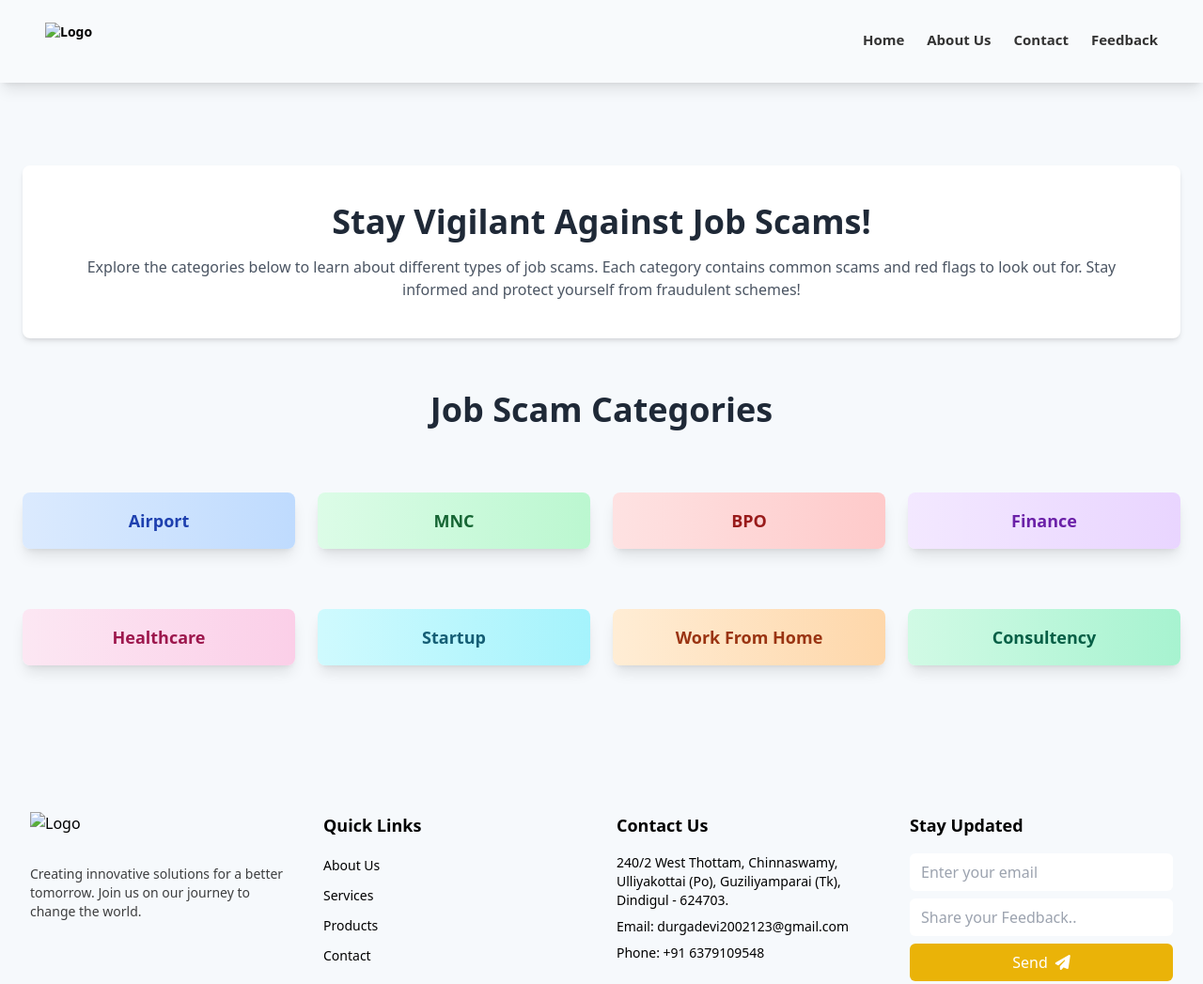
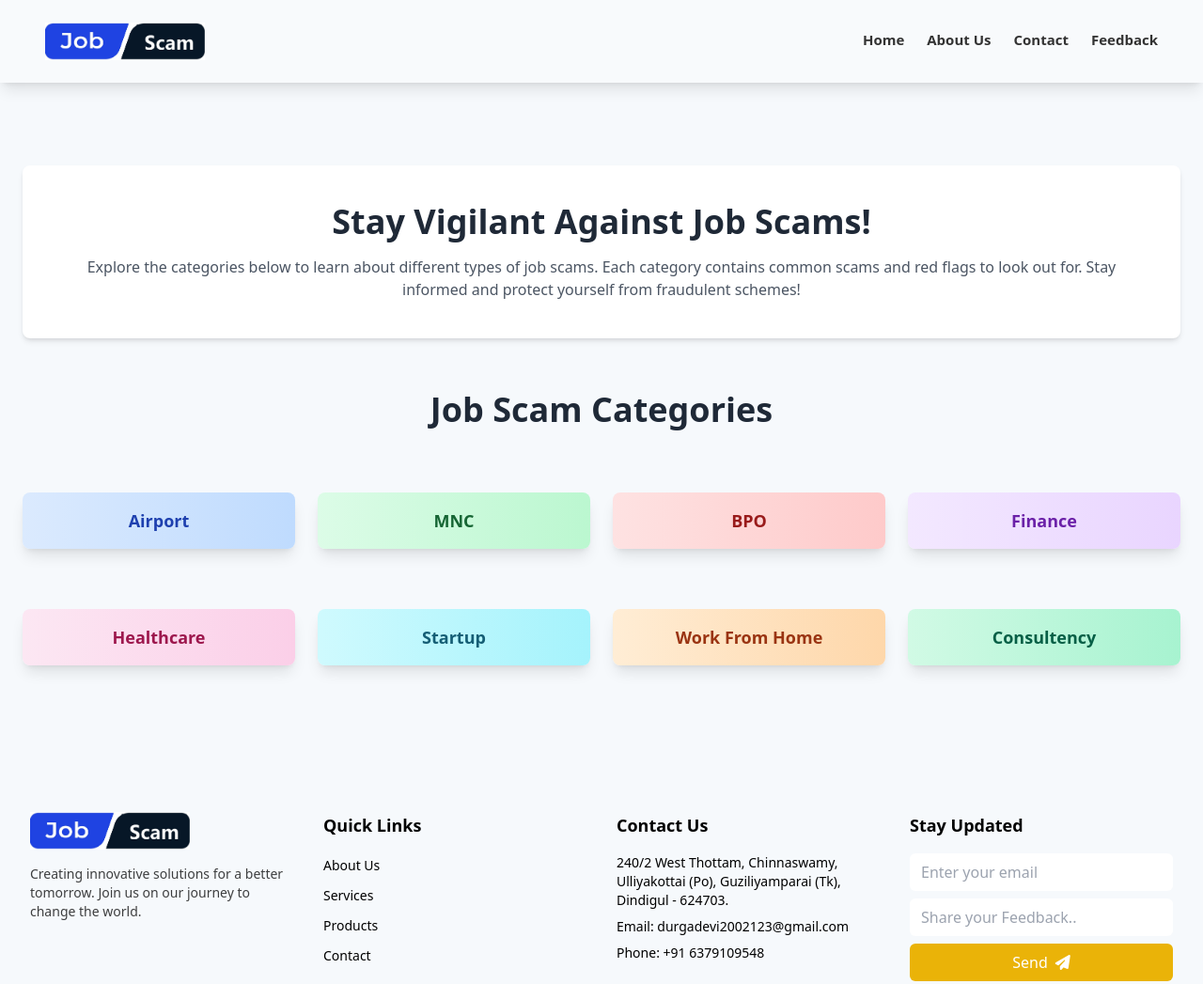
Before and after one commit to Deepak23official/pyflask, a plain HTML site: page python/Jobsafe/Categerious.html in a window 1280 px wide. Shown: the top 1047 px of the page at 94% size. Drawn offline with nearby package versions, Linux system fonts and the light colour scheme; the site is published under a folder, as on GitHub Pages, so addresses that start at the root find nothing.

Commit message:
Update Categerious.html

```diff
--- a/python/Jobsafe/Categerious.html
+++ b/python/Jobsafe/Categerious.html
@@ -47,7 +47,7 @@
   <div class="container flex items-center justify-between px-4 py-6 mx-auto">
     <!-- Logo -->
     <a href="index.html" class="navbar-brand">
-      <img class="h-10" src="/Jobsafe/FakeofferImg/logo_page-0001.jpg" alt="Logo" />
+      <img class="h-10" src="FakeofferImg/logo_page-0001.jpg" alt="Logo" />
     </a>
 
     <!-- Menu for Larger Screens -->
@@ -134,7 +134,7 @@
             <!-- Company Info -->
             <div class="space-y-4">
               <a href="#" class="navbar-brand">
-                <img class="h-10" src="/Jobsafe/FakeofferImg/logo_page-0001.jpg" alt="Logo" />
+                <img class="h-10" src="FakeofferImg/logo_page-0001.jpg" alt="Logo" />
               </a>
                 <p class="text-sm opacity-75">
                     Creating innovative solutions for a better tomorrow. Join us on our journey to change the world.
```
